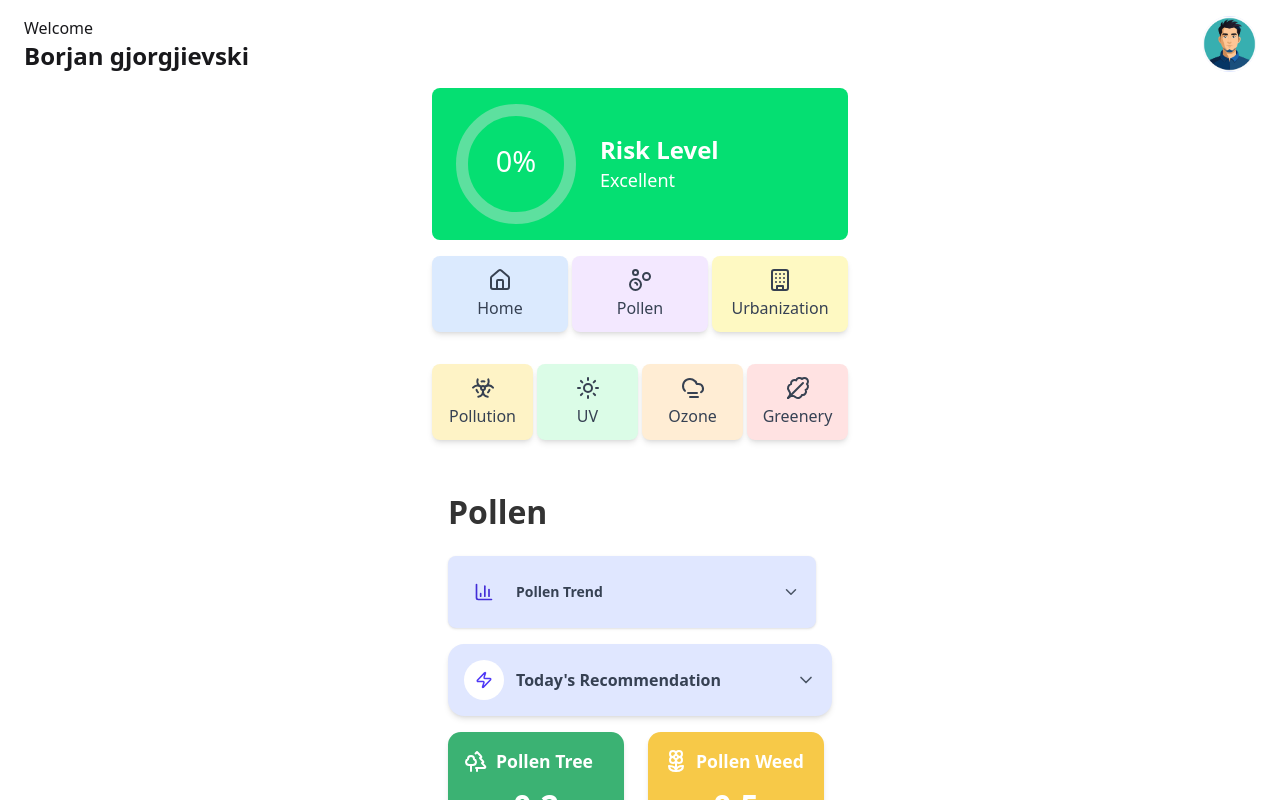
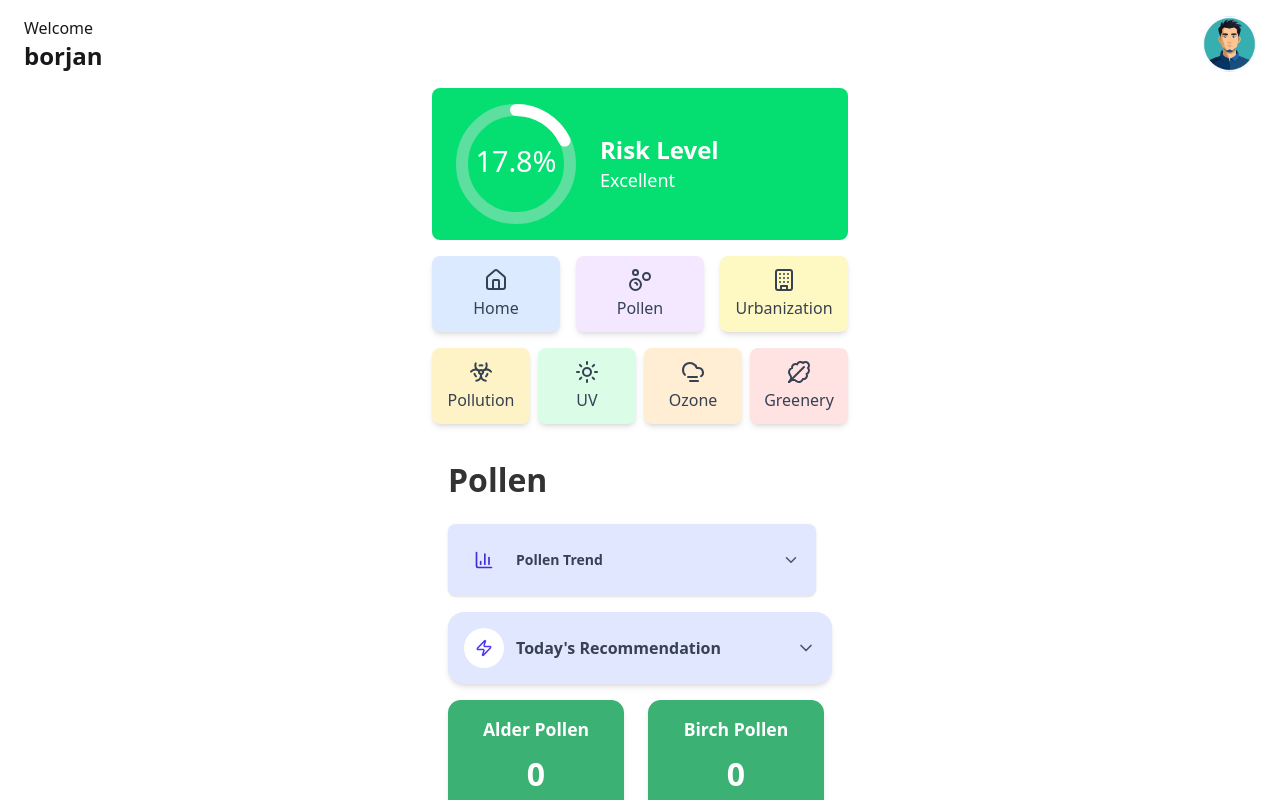
Before and after one commit to andrejshuma/CassiniHackathon, a React (Vite) app in the folder preventiq/: page / in a window 1280 px wide. Both pictures are taken after a click on the button "Pollen". Shown: the top 800 px of the page. Built offline with nearby package versions, Linux system fonts and the light colour scheme.

Commit message:
Chenges made broski

```diff
--- a/preventiq/src/GlobalStateProvider.jsx
+++ b/preventiq/src/GlobalStateProvider.jsx
@@ -5,9 +5,49 @@ const GlobalStateContext = createContext();
 
 export const GlobalStateProvider = ({ children }) => {
     const [globalObject, setGlobalObject] = useState({
-        user: null,
-        data: null,
-        score: 0,
+        data: {
+            uv: {
+                category: "Low",
+                score: 1,
+                scaled_value: 0.116035625,
+                value: 2.3207125,
+                description: "Minimal protection needed. Safe to be outside.",
+            },
+            green_density: 0.1684321813254267,
+            city_density: 0.6587589408830308,
+            ozone_density: 0.14514514514514515,
+            air_pollution: {
+                datetime: "2025-05-17T21:49:22+02:00",
+                value: 8,
+                scaled_value: 0.008888888888888889,
+                category: "Good",
+                score: 1,
+            },
+            pollen: {
+                apg_conc_scaled: 0.00001708984375,
+                bpg_conc_scaled: 0.0003515625,
+                gpg_conc_scaled: 0.20054931640625,
+                mpg_conc_scaled: 1.993000049844286e-20,
+                opg_conc_scaled: 0.000078125,
+                rwpg_conc_scaled: 2.3995056834212538e-20,
+            },
+        },
+        score: 17.8,
+        user: {
+            username: "borjan",
+            emailAddress: "borjan",
+            password: "borjan",
+            gender: "male",
+            age: "21",
+            healthConditions: {
+                asthma: "yes",
+                respiratoryProblems: "",
+                cardiovascularProblems: "yes",
+                pollenAllergy: "",
+                mentalHealthDisorder: "",
+                skinConditions: "",
+            },
+        },
     });
 
     return (
--- a/preventiq/src/pages/FeatureIndexes/FeaturePage.jsx
+++ b/preventiq/src/pages/FeatureIndexes/FeaturePage.jsx
@@ -6,18 +6,31 @@ import MiniChartBox from "./MiniChartBox.jsx";
 import RecommendationCard from "./RecommendationCard.jsx";
 
 
-export default function FeaturePage({data}) {
+export default function FeaturePage({ data, page }) {
+    console.log(page)
+    console.log(data[page])
+
+    const getPageName = {
+        "pollen": "Pollen",
+        "city_density": "City Density",
+        "green_density": "Green Density",
+        "air_pollution": "Air Pollution",
+        "uv": "UV",
+        "ozone_density": "Ozone Density",
+    }
+
     return (
         <Container>
-            <h1>{data.name}</h1>
+            <h1>{getPageName[page]}</h1>
             <MiniChartBox/>
             <RecommendationCard/>
 
             <BoxWrapper>
                 {
-                    data.array.map((item, index) => (
-                        <InfoBox key={index} data={item}/>
-                    ))
+                    typeof data[page] === "object" ?
+                        Object.entries(data[page]).map(([key, value], index) => (
+                            <InfoBox key={index} data={{ key, value }} />
+                        )) : <InfoBox data={{ page: page, value: data[page] }} />
                 }
             </BoxWrapper>
 
@@ -37,6 +50,7 @@ const Container = styled.div`
     //background-color: #000;
     color: #333;
     padding: 1rem;
+    padding-top: 0;
 
     & > h1 {
         font-size: 2rem;
--- a/preventiq/src/pages/FeatureIndexes/InfoBox.jsx
+++ b/preventiq/src/pages/FeatureIndexes/InfoBox.jsx
@@ -2,10 +2,21 @@ import styled from 'styled-components'
 import {Flower, Flower2, Trees} from 'lucide-react';
 
 export default function InfoBox({data}) {
+    console.log(data)
+
+    const getKeyName = {
+        "rwpg_conc_scaled": "Ragweed Pollen",
+        "opg_conc_scaled": "Olive Pollen",
+        "mpg_conc_scaled": "Mugwort Pollen",
+        "gpg_conc_scaled": "Grass Pollen",
+        "bpg_conc_scaled": "Birch Pollen",
+        "apg_conc_scaled": "Alder Pollen",
+    }
+
     const getValue = value => {
         if (value > 0.85) return "very high";
         if (value > 0.65) return "high";
-        if (value > 0.4) return "medium";
+        if (value > 0.1 ) return "medium";
         return "low";
     };
 
@@ -28,11 +39,11 @@ export default function InfoBox({data}) {
         <Wrapper style={{backgroundColor: getRGB[severity]}} className='shadow-md'>
             <Top>
                 {getSVG[data.name]}
-                <h1>{data.name}</h1>
+                <h1>{getKeyName[data.key]}</h1>
             </Top>
 
             <Center>
-                <Number>{data.index}</Number>
+                <Number>{Math.round(data.value * 100)/100}</Number>
             </Center>
 
             <Bottom>
@@ -57,6 +68,7 @@ const Wrapper = styled.div`
 const Top = styled.div`
     display: flex;
     align-items: center;
+    justify-content: center;
     gap: 0.5rem;
 
     & h1 {
--- a/preventiq/src/pages/Home/HomepageView/Metrics.jsx
+++ b/preventiq/src/pages/Home/HomepageView/Metrics.jsx
@@ -41,6 +41,7 @@ const data = {
 
 export default function Metrics() {
     const { globalObject, setGlobalObject } = useGlobalState();
+    console.log(globalObject)
     const navigate = useNavigate();
     const [mentalHealthScore, setMentalHealthScore] = useState(72);
     const [subPage, setSubPage] = useState("home"); // home, pollen, uv, pollution, greenDensity, ozoneDensity
@@ -274,7 +275,7 @@ export default function Metrics() {
                             </div>
                         </div>
                     </>
-                ) : <FeaturePage data={data}/>
+                ) : <FeaturePage data={globalObject.data} page={subPage}/>
             }
 
 
--- a/preventiq/src/pages/Home/NewSlider.jsx
+++ b/preventiq/src/pages/Home/NewSlider.jsx
@@ -6,7 +6,7 @@ const NewSlider = ({ setSubPage }) => {
 
     return (
         <>
-            <div className="grid grid-cols-3 gap-1 mb-4">
+            <div className="grid grid-cols-3 gap-x-4">
                 <button
                     onClick={() => setSubPage("home")}
                     className="bg-blue-100 p-3 rounded-lg flex flex-col justify-between items-center gap-1 shadow-md">
@@ -20,15 +20,15 @@ const NewSlider = ({ setSubPage }) => {
                     <span className="text-s text-gray-700">Pollen</span>
                 </button>
                 <button
-                    onClick={() => setSubPage("cityDensity")}
+                    onClick={() => setSubPage("city_density")}
                     className="bg-yellow-100 p-3 rounded-lg flex flex-col justify-between items-center gap-1 shadow-md">
                     <Building size={24} color="#374151"/>
                     <span className="text-s text-gray-700">Urbanization</span>
                 </button>
             </div>
-            <div className="grid grid-cols-4 gap-1 mb-4">
+            <div className="grid grid-cols-4 gap-x-2 mb-4">
                 <button
-                    onClick={() => setSubPage("pollution")}
+                    onClick={() => setSubPage("air_pollution")}
                     className="bg-amber-100 p-3 rounded-lg flex flex-col justify-between items-center gap-1 shadow-md">
                     <Biohazard size={24} color="#374151"/>
                     <span className="text-s text-gray-700">Pollution</span>
@@ -40,13 +40,13 @@ const NewSlider = ({ setSubPage }) => {
                     <span className="text-s text-gray-700">UV</span>
                 </button>
                 <button
-                    onClick={() => setSubPage("ozone")}
+                    onClick={() => setSubPage("ozone_density")}
                     className="bg-orange-100 p-3 rounded-lg flex flex-col justify-between items-center gap-1 shadow-md">
                     <CloudFog size={24} color="#374151"/>
                     <span className="text-s text-gray-700">Ozone</span>
                 </button>
                 <button
-                    onClick={() => setSubPage("greenDensity")}
+                    onClick={() => setSubPage("green_density")}
                     className="bg-red-100 p-3 rounded-lg flex flex-col justify-between items-center gap-1 shadow-md">
                     <LeafyGreen size={24} color="#374151"/>
                     <span className="text-s text-gray-700">Greenery</span>
--- a/preventiq/src/pages/Register/Register.jsx
+++ b/preventiq/src/pages/Register/Register.jsx
@@ -155,7 +155,7 @@ function MultiStepForm() {
   const submitForm = async (age, diseases, data) => {
     const payload = {
       age: age,
-      diseases: Object.keys(diseases).filter(key => diseases[key] === "yes")[0],
+      diseases: Object.keys(diseases).filter(key => diseases[key] === "yes")[0].toLowerCase().replaceAll(" ", "_"),
       scores: data.data,
     };
 
@@ -418,7 +418,7 @@ function MultiStepForm() {
                         const score = await submitForm(formData.age, formData.healthConditions, data);
 
                         setGlobalObject(() => ({
-                          data: data,
+                          data: data.data,
                           score: score,
                           user: formData,
                         }));
```
